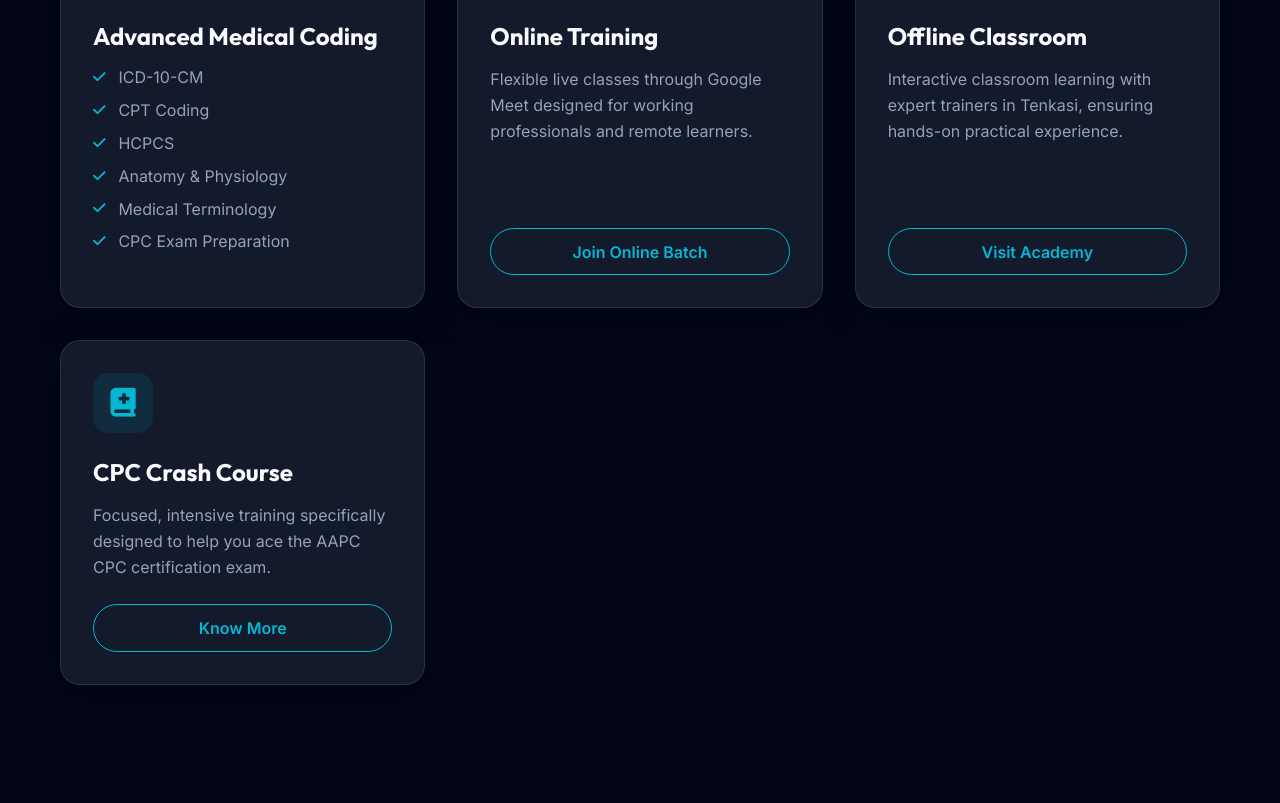
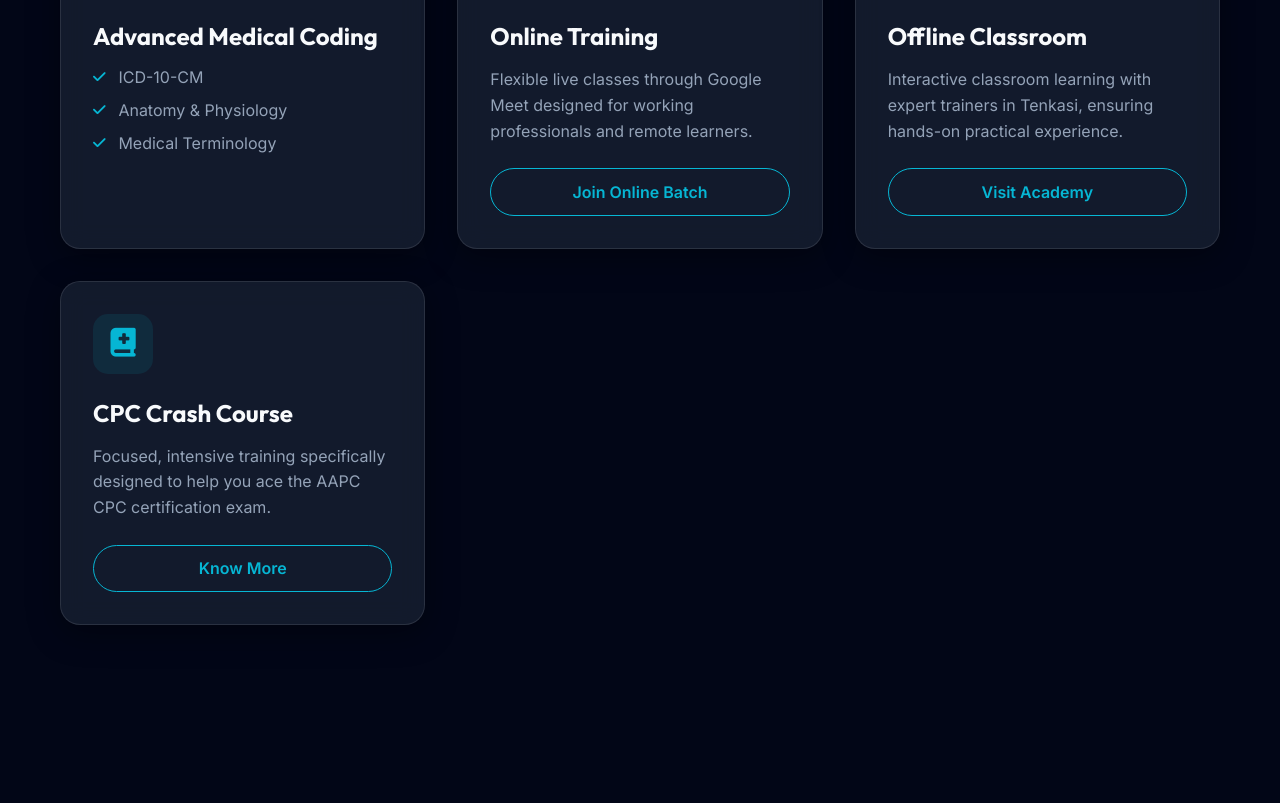
Before and after one commit to VenkatVj76/Medhope, a plain HTML site: page index.html in a window 1280 px wide. Shown: the part 1868-2671 px from the top of the page. Drawn offline with Linux system fonts and the light colour scheme.

Commit message:
Update index.html

```diff
--- a/index.html
+++ b/index.html
@@ -156,11 +156,8 @@
                     <h3>Advanced Medical Coding</h3>
                     <ul class="course-features">
                         <li><i class="fa-solid fa-check"></i> ICD-10-CM</li>
-                        <li><i class="fa-solid fa-check"></i> CPT Coding</li>
-                        <li><i class="fa-solid fa-check"></i> HCPCS</li>
                         <li><i class="fa-solid fa-check"></i> Anatomy & Physiology</li>
                         <li><i class="fa-solid fa-check"></i> Medical Terminology</li>
-                        <li><i class="fa-solid fa-check"></i> CPC Exam Preparation</li>
                     </ul>
                 </div>
 
```
